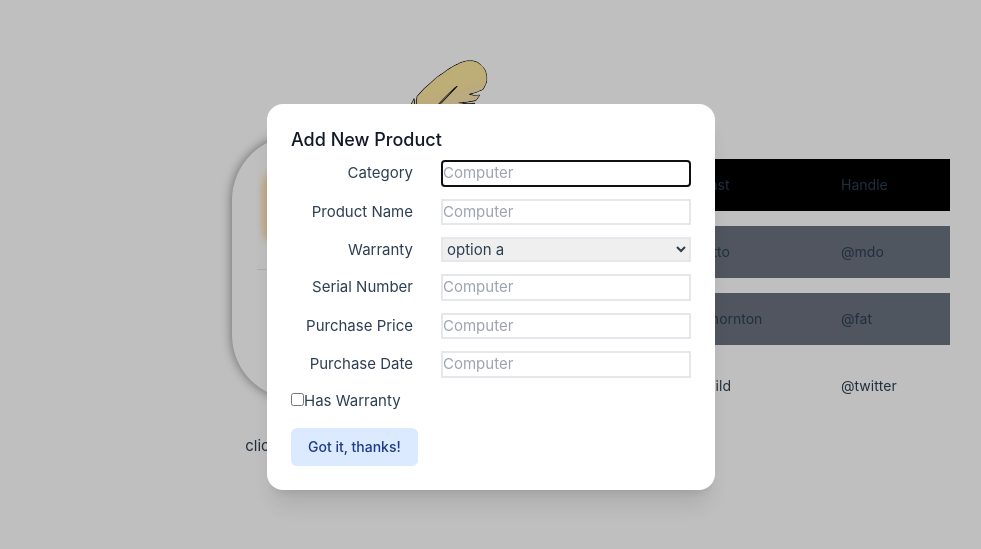
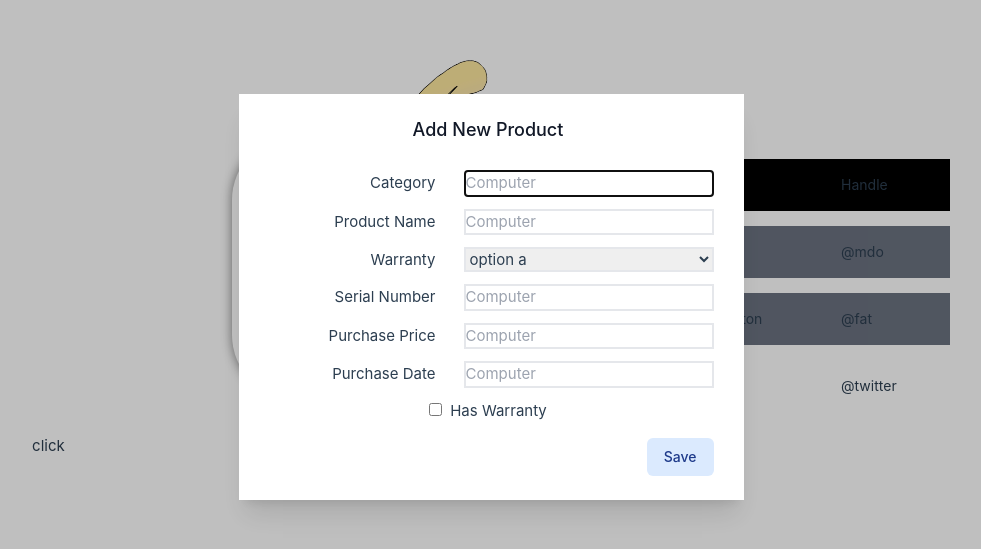
Before and after one commit to TaosifShaad/Inventory-CRUD, a Vue app: page / in a window 1280 px wide. Shown: the part 103-652 px from the top of the page, without its empty margins (149-1130 px from the left). Built offline with nearby package versions, Linux system fonts and the light colour scheme; a web font is replaced by a local one.

Commit message:
Shaping the modal

```diff
--- a/src/components/Modal.vue
+++ b/src/components/Modal.vue
@@ -1,5 +1,6 @@
 <template>
-    <button @click="openModal">click</button>
+    <div class="whole">
+        <button @click="openModal">click</button>
     <!-- <div class="fixed inset-0 flex items-center justify-center">
         <button type="button" @click="openModal"
             class="rounded-md bg-black bg-opacity-20 px-4 py-2 text-sm font-medium text-white hover:bg-opacity-30 focus:outline-none focus-visible:ring-2 focus-visible:ring-white focus-visible:ring-opacity-75">
@@ -19,8 +20,8 @@
                         enter-to="opacity-100 scale-100" leave="duration-200 ease-in" leave-from="opacity-100 scale-100"
                         leave-to="opacity-0 scale-95">
                         <DialogPanel
-                            class="w-full max-w-md transform overflow-hidden rounded-2xl bg-white p-6 text-left align-middle shadow-xl transition-all">
-                            <DialogTitle as="h3" class="text-lg font-medium leading-6 text-gray-900">
+                            class="w-full max-w-[505px] pr-[30px] rounded-none transform overflow-hidden rounded-2xl bg-white p-6 text-left align-middle shadow-xl transition-all">
+                            <DialogTitle as="h3" class="text-lg font-medium leading-6 text-gray-900 text-center mb-7">
                                 Add New Product
                             </DialogTitle>
                             <div class="mt-2">
@@ -31,19 +32,22 @@
                                 <InputField title="Purchase Price" placeholder="Computer"></InputField>
                                 <InputField title="Purchase Date" placeholder="Computer"></InputField>
 
-                                <input type="checkbox" id="jack" value="Jack" v-model="checkedNames">
-                                <label for="jack">Has Warranty</label>
+                                <div class="text-center">
+                                    <input class="mr-2" type="checkbox" id="jack" value="Jack" v-model="checkedNames">
+                                    <label for="jack">Has Warranty</label>
+                                </div>
+
                                 <div v-if="checkedNames">
                                     <InputField title="Warranty"></InputField>
                                     <InputField title="Warranty Expire Date"></InputField>
                                 </div>
                             </div>
 
-                            <div class="mt-4">
+                            <div class="mt-4 text-right">
                                 <button type="button"
                                     class="inline-flex justify-center rounded-md border border-transparent bg-blue-100 px-4 py-2 text-sm font-medium text-blue-900 hover:bg-blue-200 focus:outline-none focus-visible:ring-2 focus-visible:ring-blue-500 focus-visible:ring-offset-2"
                                     @click="closeModal">
-                                    Got it, thanks!
+                                    Save
                                 </button>
                             </div>
                         </DialogPanel>
@@ -52,6 +56,7 @@
             </div>
         </Dialog>
     </TransitionRoot>
+    </div>
 </template>
 
 <script setup>
@@ -81,3 +86,11 @@ const selectValue = (value) => {
     selected = value;
 };
 </script>
+
+<style scoped>
+/* #headlessui-dialog-panel-5 {
+    max-width: 542px !important;
+    padding-right: 35px !important;
+    border-radius: 0px !important;
+} */
+</style>
```
